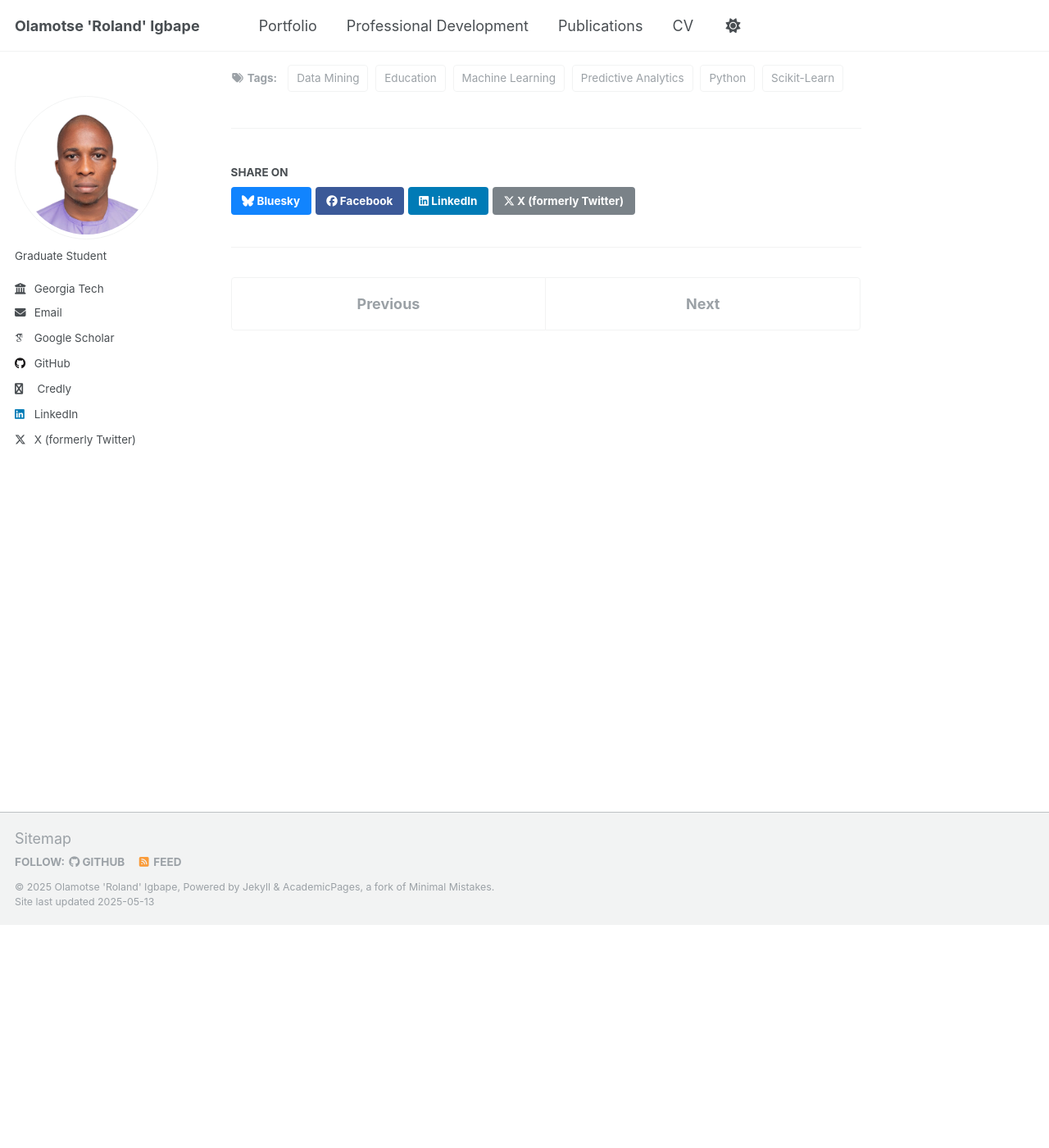
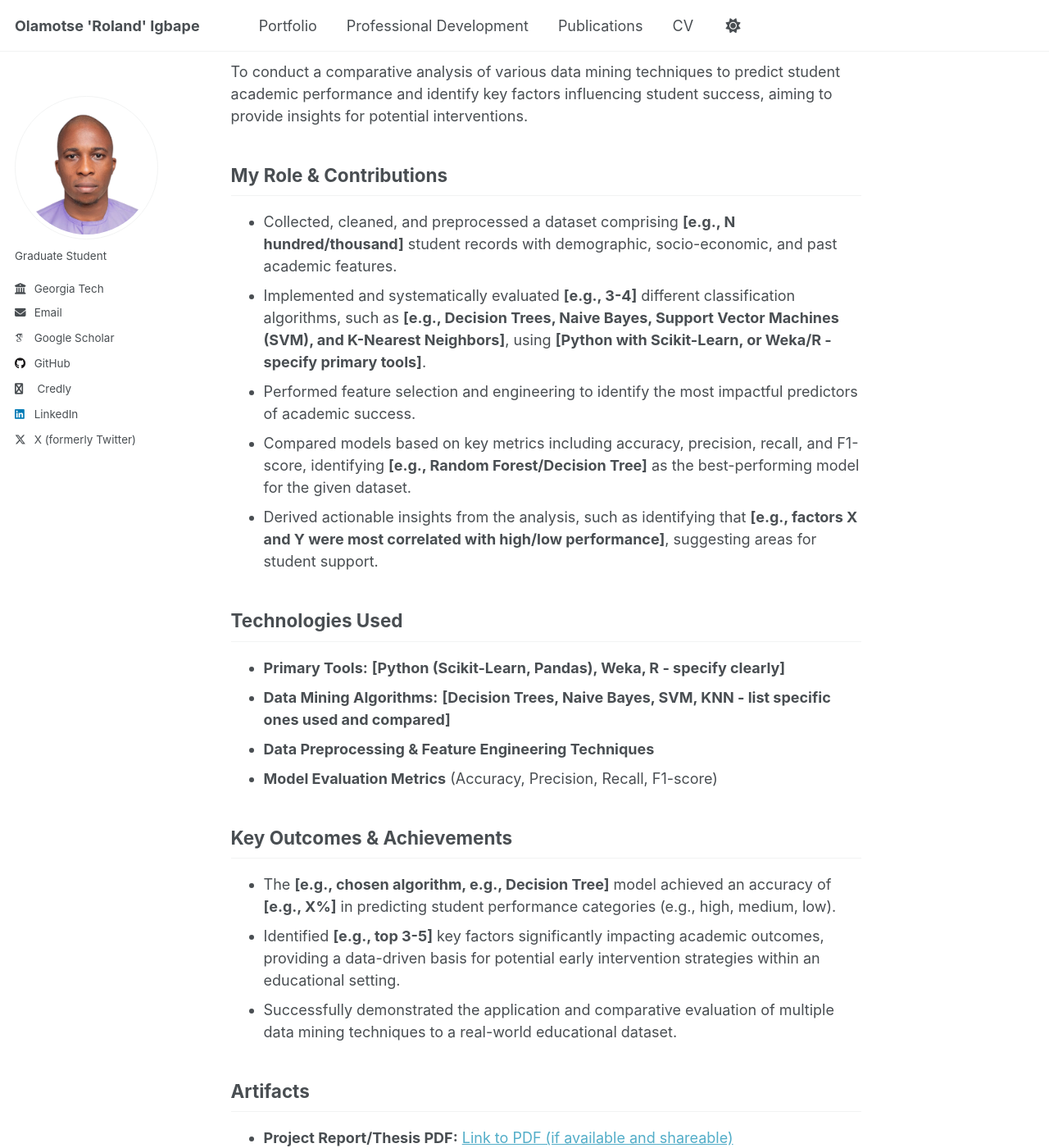
Before and after one commit to oigbape/oigbape.github.io, a Jekyll site: the page built from _portfolio/bsc-student-performance.md, in a window 1280 px wide and 1400 px high, scrolled down 272 px. Shown: the whole window at 82% size. Built offline with Jekyll 4.4.1, drawn with Linux system fonts in a browser that asks for light colours; some web fonts are replaced; some of the changed text lies outside the part shown.

Commit message:
Update bsc-student-performance.md

```diff
--- a/_portfolio/bsc-student-performance.md
+++ b/_portfolio/bsc-student-performance.md
@@ -11,4 +11,27 @@ technologies: "[Python/Scikit-Learn or Weka/R], [Specific algorithms]"
 ---
 Supervisors: Dr Samuel Makinde and Dr Samuel Omaji
 
-(Detailed write-up here)
+## Objective
+To conduct a comparative analysis of various data mining techniques to predict student academic performance and identify key factors influencing student success, aiming to provide insights for potential interventions.
+
+## My Role & Contributions
+* Collected, cleaned, and preprocessed a dataset comprising **[e.g., N hundred/thousand]** student records with demographic, socio-economic, and past academic features.
+* Implemented and systematically evaluated **[e.g., 3-4]** different classification algorithms, such as **[e.g., Decision Trees, Naive Bayes, Support Vector Machines (SVM), and K-Nearest Neighbors]**, using **[Python with Scikit-Learn, or Weka/R - specify primary tools]**.
+* Performed feature selection and engineering to identify the most impactful predictors of academic success.
+* Compared models based on key metrics including accuracy, precision, recall, and F1-score, identifying **[e.g., Random Forest/Decision Tree]** as the best-performing model for the given dataset.
+* Derived actionable insights from the analysis, such as identifying that **[e.g., factors X and Y were most correlated with high/low performance]**, suggesting areas for student support.
+
+## Technologies Used
+* **Primary Tools:** **[Python (Scikit-Learn, Pandas), Weka, R - specify clearly]**
+* **Data Mining Algorithms:** **[Decision Trees, Naive Bayes, SVM, KNN - list specific ones used and compared]**
+* **Data Preprocessing & Feature Engineering Techniques**
+* **Model Evaluation Metrics** (Accuracy, Precision, Recall, F1-score)
+
+## Key Outcomes & Achievements
+* The **[e.g., chosen algorithm, e.g., Decision Tree]** model achieved an accuracy of **[e.g., X%]** in predicting student performance categories (e.g., high, medium, low).
+* Identified **[e.g., top 3-5]** key factors significantly impacting academic outcomes, providing a data-driven basis for potential early intervention strategies within an educational setting.
+* Successfully demonstrated the application and comparative evaluation of multiple data mining techniques to a real-world educational dataset.
+
+## Artifacts
+* **Project Report/Thesis PDF:** [Link to PDF (if available and shareable)]([YOUR_REPORT_LINK_HERE])
+* **GitHub Repository (for code/analysis):** [Link to GitHub (if available and shareable)]([YOUR_GITHUB_REPO_LINK_HERE])
```
